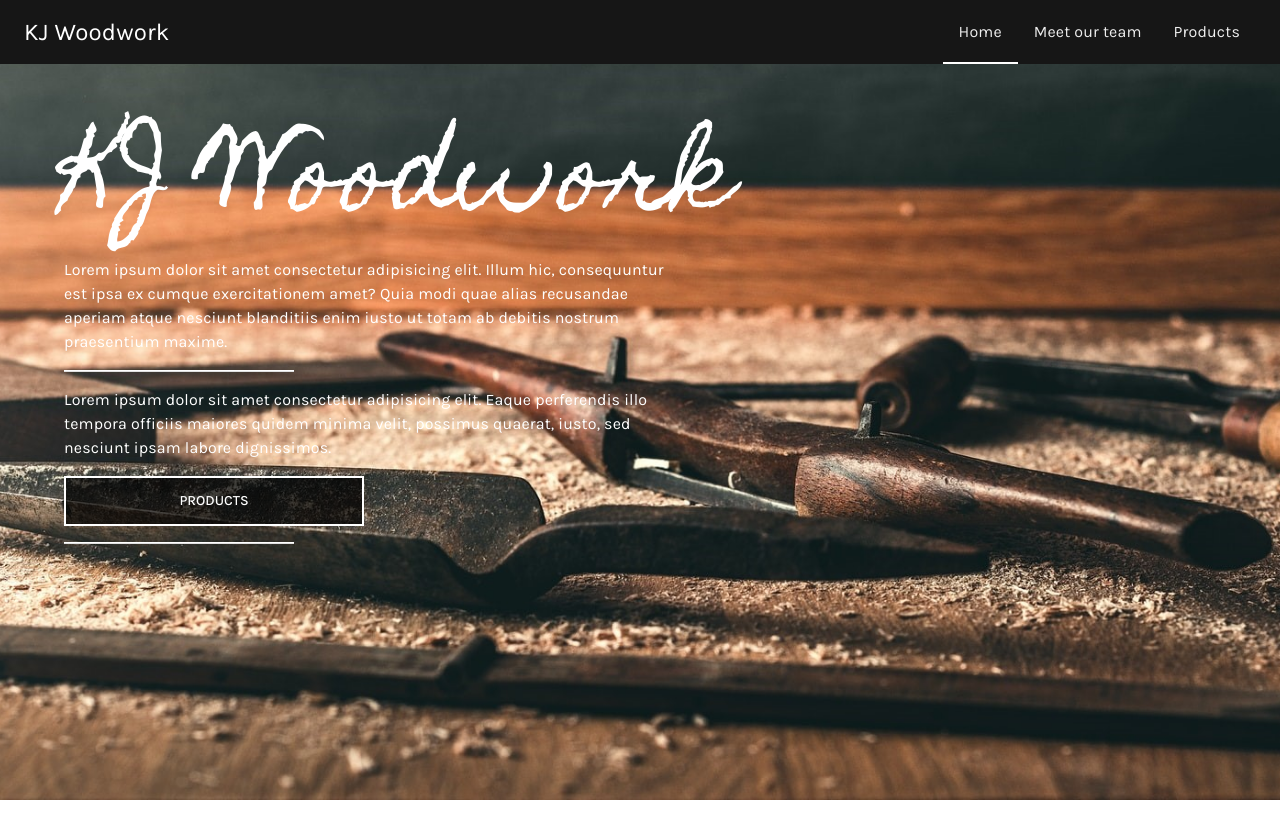
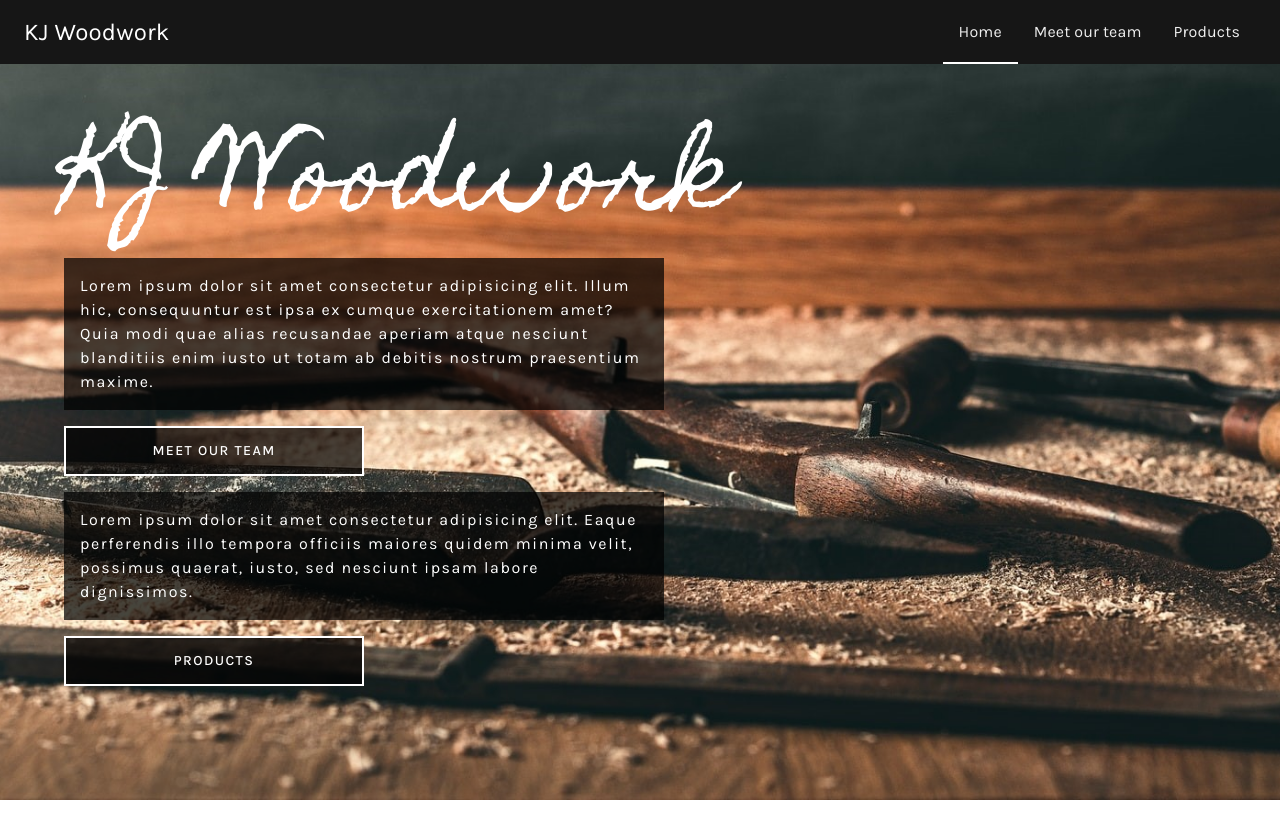
Before and after one commit to karolisjon/frontend-kj-woodwork, a React (Create React App) app in the folder kj-woodwork/: page / in a window 1280 px wide. Shown: the top 838 px of the page. Built offline with nearby package versions, Linux system fonts and the light colour scheme.

Commit message:
feat(25): added extra styles in CustomButton component

```diff
--- a/kj-woodwork/src/components/custom-button.jsx
+++ b/kj-woodwork/src/components/custom-button.jsx
@@ -1,14 +1,21 @@
 import { Button, styled } from '@mui/material';
 
-const CustomButton = styled(Button)({
+const CustomButton = styled(Button)(({ theme }) => ({
   width: '300px',
   height: '50px',
+  mt: 2,
+  mb: 4,
   backgroundColor: '#000000b8',
-  color: '#fff',
   borderRadius: '0',
   border: '2px solid #fff',
-  mt: 2,
-  mb: 2,
-});
+  color: '#fff',
+  letterSpacing: '0.1em',
+  fontSize: '14px',
+  transition: '0.3s ease-in-out',
+
+  ':hover': {
+    backgroundColor: theme.palette.primary.dark,
+  }
+}));
 
 export default CustomButton;
--- a/kj-woodwork/src/components/pages/home-page/index.jsx
+++ b/kj-woodwork/src/components/pages/home-page/index.jsx
@@ -2,7 +2,7 @@ import {
   Box,
   Typography,
   Container,
-  Divider
+  // Divider
 } from '@mui/material';
 import React from 'react';
 import CustomButton from '../../custom-button';
@@ -29,21 +29,35 @@ const HomePage = () => {
           <Typography
             maxWidth='sm'
             paragraph
-            sx={{ color: 'white', fontWeight: '400', mt: 2 }}>
+            sx={{ color: 'white',
+            fontWeight: '400',
+            letterSpacing: '0.1em',
+            mt: 2,
+            backgroundColor: '#000000b8',
+            p: 2,
+            }}>
             Lorem ipsum dolor sit amet consectetur adipisicing elit.
             Illum hic, consequuntur est ipsa ex cumque exercitationem amet?
             Quia modi quae alias recusandae aperiam atque nesciunt blanditiis enim iusto ut totam
             ab debitis nostrum praesentium maxime.
           </Typography>
-          <Divider sx={{ backgroundColor: '#fff', height: '2px', width: '20%',}} />
+          <CustomButton>Meet our team</CustomButton>
+          {/* <Divider sx={{ backgroundColor: '#fff', height: '3px', width: '20%', }} /> */}
           <Typography
             maxWidth='sm'
             paragraph
-            sx={{ color: 'white', fontWeight: '400', mt: 2 }}>
+            sx={{
+              color: 'white',
+              fontWeight: '400',
+              letterSpacing: '0.1em',
+              mt: 2,
+              backgroundColor: '#000000b8',
+              p: 2
+              }}>
             Lorem ipsum dolor sit amet consectetur adipisicing elit. Eaque perferendis illo tempora officiis maiores quidem minima velit, possimus quaerat, iusto, sed nesciunt ipsam labore dignissimos.
           </Typography>
           <CustomButton>Products</CustomButton>
-          <Divider sx={{ backgroundColor: '#fff', height: '2px', width: '20%', mt: 2 }} />
+          {/* <Divider sx={{ backgroundColor: '#fff', height: '3px', width: '20%', mt: 2 }} /> */}
         </Container>
       </ContentContainer>
     </Box>
```
